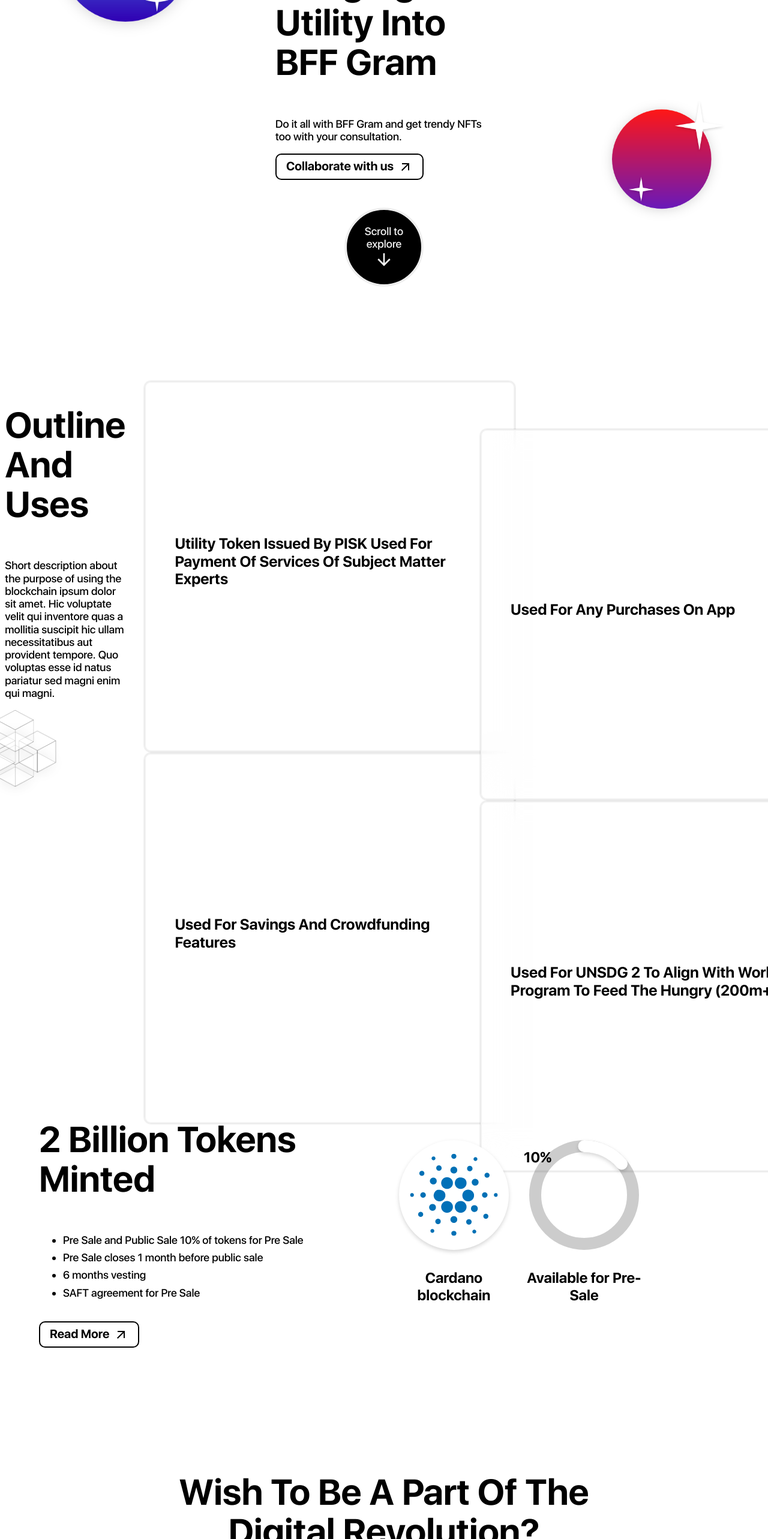
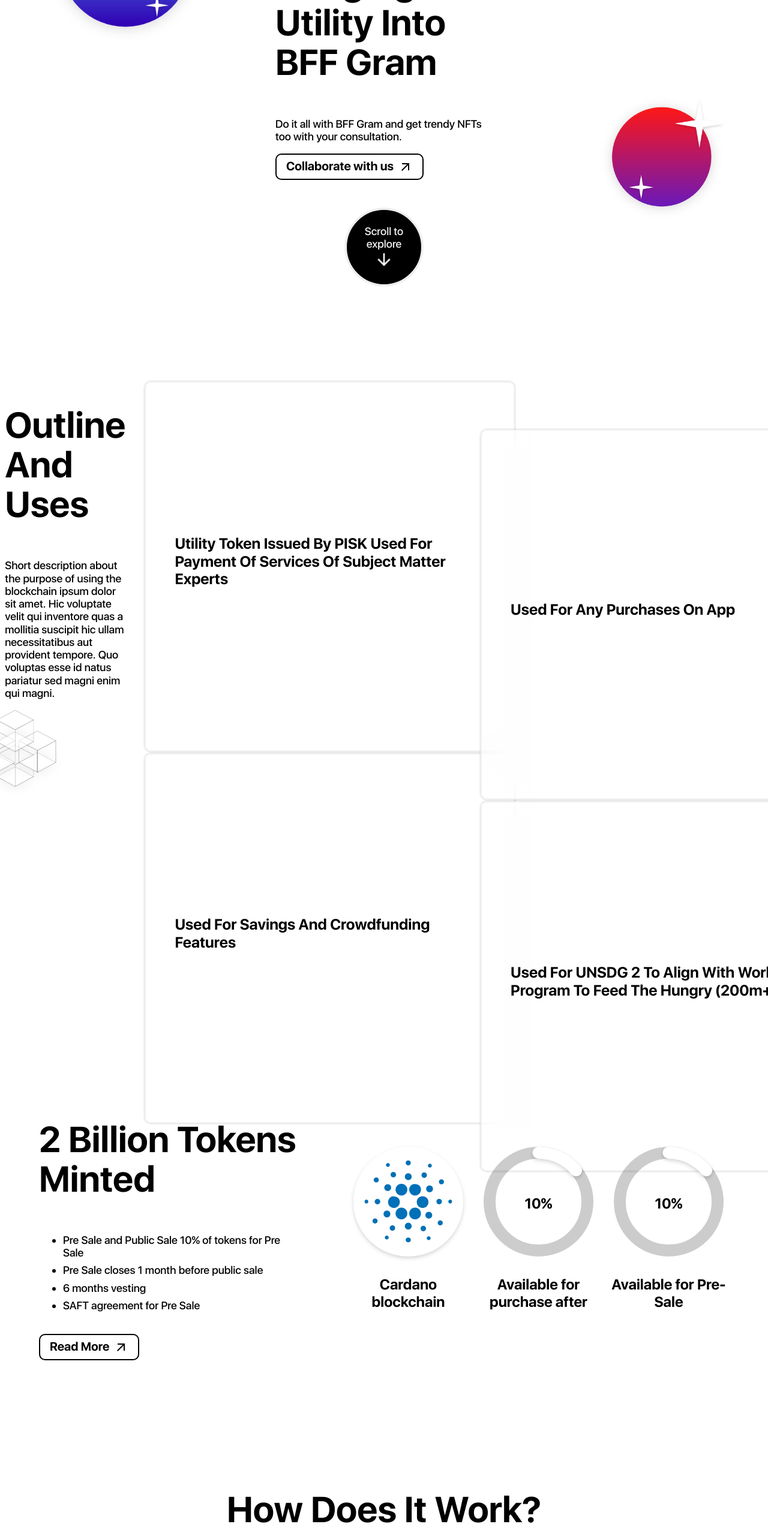
Before and after one commit to formorri/BFFGram, a Next.js app: page /tokenomics in a window 1280 px wide. Shown: the part 234-2800 px from the top of the page at 60% size. Built offline with nearby package versions, Linux system fonts and the light colour scheme.

Commit message:
completed basic design

```diff
--- a/src/components/Navbar/Navbar.js
+++ b/src/components/Navbar/Navbar.js
@@ -23,6 +23,7 @@
                     loading="lazy"
                 />
             </div>
+
             <PopupState
                 variant="popover"
                 popupId="demo-popup-menu"
--- a/src/components/Navbar/Navbar.module.scss
+++ b/src/components/Navbar/Navbar.module.scss
@@ -46,8 +46,13 @@
     @include gt-sm {
         display: none;
     }
+
+    &:hover{
+        background-color: $white-primary;
+    }
 }
 .phone-menu {
+    display: block;
     ul {
         li {
             padding-bottom: 1rem;
--- a/src/pages/tokenomics.js
+++ b/src/pages/tokenomics.js
@@ -162,7 +162,37 @@
                                         className={styles['cardano']}
                                         loading="lazy"
                                     />
-                                    <CountUp start={0} end={10} delay={0}>
+                                    <CountUp
+                                        start={0}
+                                        end={10}
+                                        delay={0}
+                                        duration={0.5}
+                                        enableScrollSpy={true}
+                                        scrollSpyDelay={1}
+                                    >
+                                        {({ countUpRef }) => (
+                                            <h2><span ref={countUpRef} />%</h2>
+                                        )}
+                                    </CountUp>
+                                </div>
+                                <h2>Available for purchase after</h2>
+                            </div>
+                            <div>
+                                <div className={styles.absolute}>
+                                    <Image
+                                        src={images.tokenPie}
+                                        alt="cardano"
+                                        className={styles['cardano']}
+                                        loading="lazy"
+                                    />
+                                    <CountUp
+                                        start={0}
+                                        end={10}
+                                        delay={0}
+                                        duration={0.5}
+                                        enableScrollSpy={true}
+                                        scrollSpyDelay={1}
+                                    >
                                         {({ countUpRef }) => (
                                             <h2><span ref={countUpRef} />%</h2>
                                         )}
@@ -170,9 +200,79 @@
                                 </div>
                                 <h2>Available for Pre-Sale</h2>
                             </div>
-
                         </div>
                     </div>
+                </Grid12>
+            </Section>
+
+            <Section className={styles.section3}>
+                <div className={styles.title}>
+                    <h1>How does it work?</h1>
+                </div>
+                <div className={styles['section3__flex']}>
+                    <Card className={styles.card}>
+                        <div className={styles.number}>
+                            1
+                        </div>
+                        <div className={styles.info}>
+                            <h1>Lorem ipsum dolor sit amet. Hic voluptate velit</h1>
+                        </div>
+                    </Card>
+                    <Card className={styles.card}>
+                        <div className={styles.number}>
+                            2
+                        </div>
+                        <div className={styles.info}>
+                            <h1>Lorem ipsum dolor sit amet. Hic voluptate velit </h1>
+                        </div>
+                    </Card>
+                    <Card className={styles.card}>
+                        <div className={styles.number}>
+                            3
+                        </div>
+                        <div className={styles.info}>
+                            <h1>Lorem ipsum dolor sit amet. Hic voluptate velit </h1>
+                        </div>
+                    </Card>
+                </div>
+            </Section>
+
+            <Section className={styles.section4}>
+                <Grid12>
+                    <Image
+                        src={images.token2}
+                        alt="creative-person"
+                        className={styles['section4__image']}
+                        loading="lazy"
+                    />
+                    <div className={styles['section4__info']}>
+                        <div className={styles.title}>
+                            <h1>Platforming The Creative Community</h1>
+                        </div>
+                        <ul>
+                            <li>Celebrities, artistes and the like can have their own limited edition NFTs for users</li>
+                            <li>More common NFTs at a lower price available as well</li>
+                            <li>Collaboration with PISK for rare editions during special events</li>
+                            <li>Possibility of trading or gifting for collectors</li>
+                        </ul>
+                    </div>
+                </Grid12>
+                <Grid12 className={styles.reorder}>
+                    <div className={styles['section4__info']}>
+                        <div className={styles.title}>
+                            <h1>Empowering Knowledge Based Experts</h1>
+                        </div>
+                        <ul>
+                            <li>NFTs from them to mark course completion/advice sought/progression or recommendations/etc</li>
+                            <li>Able to be traded for discounts on courses or so</li>
+                        </ul>
+                    </div>
+                    <Image
+                        src={images.token3}
+                        alt="knowledge-expert-person"
+                        className={styles['section4__image']}
+                        loading="lazy"
+                    />
                 </Grid12>
             </Section>
 
--- a/src/styles/About.module.scss
+++ b/src/styles/About.module.scss
@@ -85,6 +85,7 @@
 
 .section1{
     &__grid{
+        margin-top: 5rem;
         row-gap: 6rem;
     }
     &__cards{
--- a/src/styles/Home.module.scss
+++ b/src/styles/Home.module.scss
@@ -568,8 +568,8 @@
     .section1-header {
         img {
             border-radius: $border-radius;
-            width: auto;
-            height: auto;
+            // width: auto;
+            // height: auto;
         }
     }
 
@@ -640,8 +640,8 @@
 
     .section3 {
         &__image {
-            width: auto;
-            height: auto;
+            // width: auto;
+            // height: auto;
             margin-bottom: 0;
         }
 
@@ -681,8 +681,8 @@
     .section5-column2 {
         &__image {
             margin-right: -5rem;
-            width: auto;
-            height: auto;
+            // width: auto;
+            // height: auto;
         }
     }
 
--- a/src/styles/Tokenomics.module.scss
+++ b/src/styles/Tokenomics.module.scss
@@ -37,53 +37,56 @@
     justify-content: flex-start;
 }
 
-.hero{
+.hero {
     margin-top: $hero-top-margin-phone;
+
     .sub-header {
         @include paragraph-medium-text;
         text-transform: uppercase;
-        p{
+
+        p {
             margin: 0 0 -1rem 0;
         }
     }
 
-    &__grid{
+    &__grid {
         margin-bottom: 3rem;
 
-        .circle-1{
+        .circle-1 {
             width: 18rem;
             height: auto;
         }
 
-        .circle-3{
+        .circle-3 {
             width: 14rem;
             height: auto;
         }
 
-        &--column1, &--column3{
+        &--column1,
+        &--column3 {
             position: relative;
 
         }
 
-        &--column1{
+        &--column1 {
             margin-bottom: -3rem;
         }
 
-        &--column3{
-            img{
+        &--column3 {
+            img {
                 position: absolute;
                 right: 0;
                 bottom: -10rem;
             }
         }
 
-        &--column2{
+        &--column2 {
             justify-content: flex-end;
         }
     }
 }
 
-.section1{
+.section1 {
     .flex-top {
         div {
             justify-content: flex-start;
@@ -107,95 +110,169 @@
     }
 }
 
-.section2{
-    &__column1{
+.section2 {
+    &__column1 {
         margin-bottom: 1rem;
         max-width: 90%;
-        .description{
-            li{
+
+        .description {
+            li {
                 margin: 0.5rem 0;
             }
         }
     }
-    &__column2{
-        &--column{
+
+    &__column2 {
+        &--column {
             display: flex;
-            flex-direction: row;
+            flex-direction: column;
             column-gap: 1rem;
-            div{
+            align-items: center;
+
+            div {
                 display: inherit;
                 text-align: center;
                 flex-direction: column;
                 width: min-content;
 
-                .absolute{
+                .absolute {
                     position: relative;
-                    h2{
+
+                    h2 {
                         position: absolute;
+                        top: 50%;
+                        width: 100%;
+                        transform: translateY(-50%);
+                        margin: 0;
                     }
                 }
             }
         }
     }
-
 }
 
-@include gt-md{
-    .hero{
+.section3 {
+    display: flex;
+    flex-direction: column;
+    align-items: center;
+
+    &__flex {
+        display: flex;
+        flex-direction: column;
+        column-gap: 2rem;
+        row-gap: 2rem;
+
+        .card {
+            padding: 2rem;
+
+            .number {
+                $size: 3rem;
+                @include paragraph-medium-text;
+                background-color: $dark-primary;
+                color: $white-primary;
+                width: $size;
+                height: $size;
+                border-radius: 100%;
+                display: flex;
+                align-items: center;
+                justify-content: center;
+
+            }
+        }
+
+    }
+}
+
+.section4 {
+    row-gap: 5rem;
+
+    &__image {
+        width: 100%;
+        height: auto;
+        border-radius: $border-radiusx2;
+    }
+
+    &__info {
+        align-items: flex-start;
+        vertical-align: baseline;
+
+        li {
+            @include paragraph-medium-text;
+            margin: 0.5rem 0;
+            text-transform: none;
+        }
+    }
+
+    .reorder{
+        margin-top: 5rem;
+        display: flex;
+        flex-direction: column-reverse;
+    }
+}
+
+
+
+@include gt-md {
+    .hero {
         margin-top: $hero-top-margin-desktop;
+
         .sub-header {
             @include paragraph-medium-text;
             text-transform: uppercase;
-            p{
+
+            p {
                 margin: 0 0 -1rem 0;
             }
         }
 
-        &__grid{
+        &__grid {
             margin-bottom: 3rem;
 
-            .circle-1{
+            .circle-1 {
                 width: 18rem;
                 height: auto;
             }
 
-            .circle-3{
+            .circle-3 {
                 width: 14rem;
                 height: auto;
             }
 
-            &--column1, &--column3{
+            &--column1,
+            &--column3 {
                 position: relative;
-                img{
+
+                img {
                     position: absolute;
                 }
             }
 
-            &--column1{
-                img{
+            &--column1 {
+                img {
                     left: 0;
                     top: -5rem;
                 }
             }
 
-            &--column3{
-                img{
+            &--column3 {
+                img {
                     right: 0;
                     bottom: -5rem;
                 }
             }
 
-            &--column2{
+            &--column2 {
                 justify-content: flex-end;
             }
         }
     }
 
-    .section1{
-        &__cards{
-            aspect-ratio : 1 / 1;
+    .section1 {
+        &__cards {
+            aspect-ratio: 1 / 1;
             align-items: center;
         }
+
         .section1-header {
             img {
                 margin-left: -5rem;
@@ -220,9 +297,76 @@
         }
     }
 
-    .section2{
-        &__row1{
+    .section2 {
+        &__column2 {
+            &--column {
+                flex-direction: row;
+                column-gap: 1rem;
+            }
+        }
+        &__row1 {
             margin-bottom: 1rem;
         }
     }
+
+    .section3 {
+        display: flex;
+        flex-direction: column;
+        align-items: center;
+
+        &__flex {
+            display: flex;
+            flex-direction: row;
+            column-gap: 2rem;
+
+            .card {
+                padding: 2rem;
+
+                .number {
+                    $size: 3rem;
+                    @include paragraph-medium-text;
+                    background-color: $dark-primary;
+                    color: $white-primary;
+                    width: $size;
+                    height: $size;
+                    border-radius: 100%;
+                    display: flex;
+                    align-items: center;
+                    justify-content: center;
+
+                }
+            }
+
+        }
+    }
+
+    .section4 {
+        &> div{
+            column-gap: 5rem;
+        }
+
+        &__image {
+            width: 100%;
+            height: auto;
+            border-radius: $border-radiusx2;
+        }
+
+        &__info {
+            align-items: flex-start;
+            vertical-align: baseline;
+
+            li {
+                @include paragraph-medium-text;
+                margin: 0.5rem 0;
+                text-transform: none;
+            }
+        }
+        .reorder{
+            margin-top: 0;
+            display: flex;
+            flex-direction: row;
+        }
+
+    }
+
 }
```
Also changed, not shown: src/pages/index.js (+8 -2 lines). Lines whose indentation alone changed are shown as unchanged.
